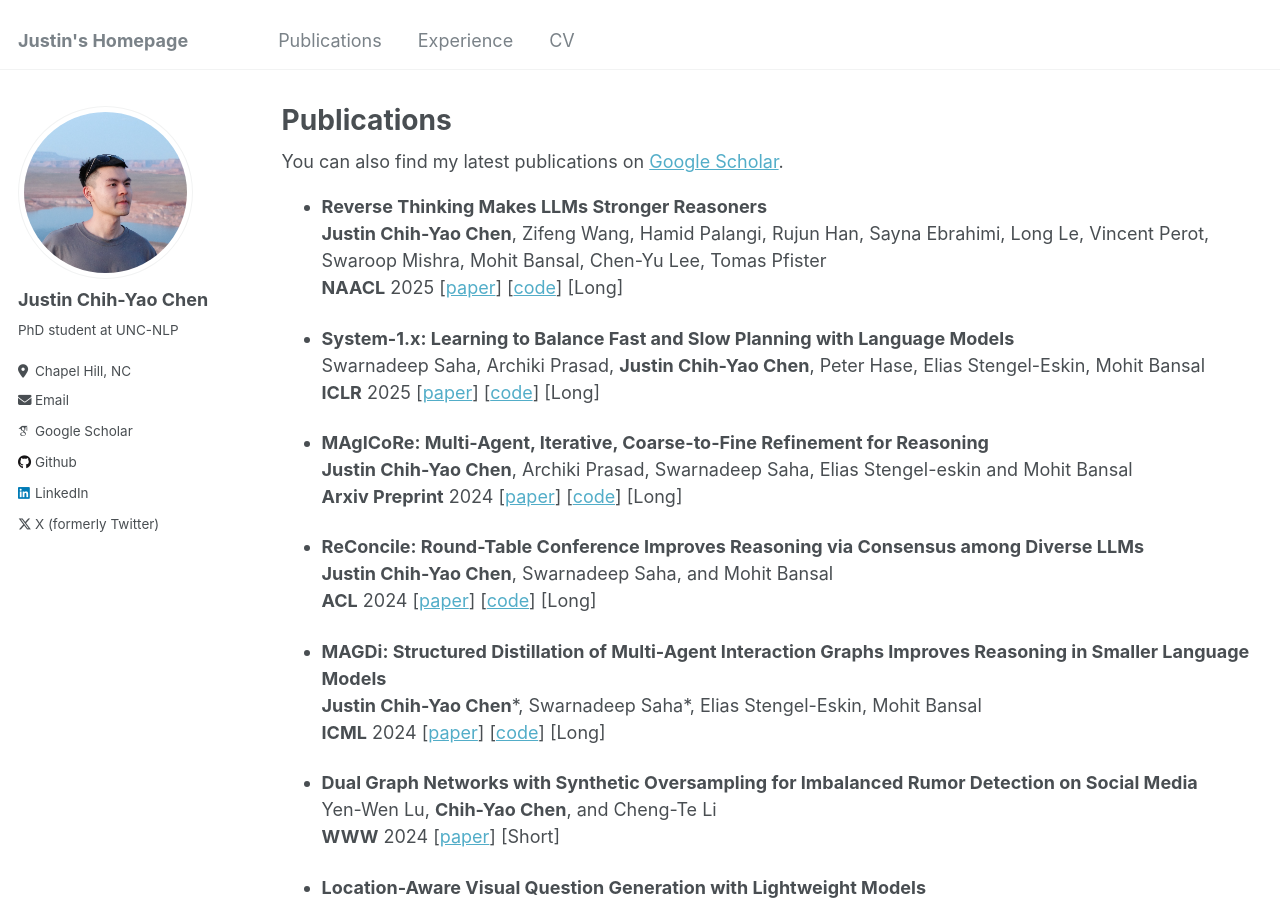
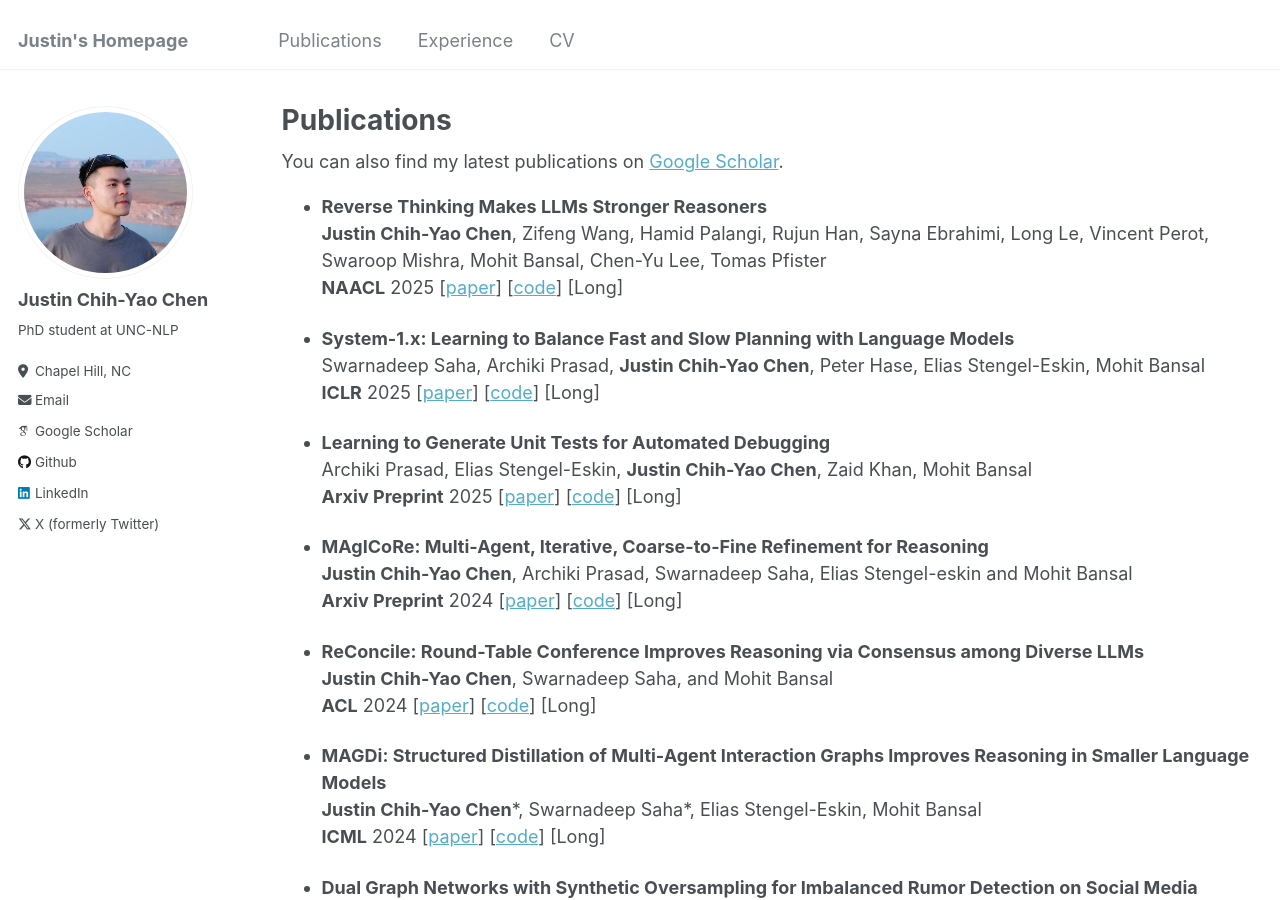
Before and after one commit to dinobby/dinobby.github.io, a Jekyll site: the page built from _pages/publications.md, in a window 1280 px wide and 900 px high. Built offline with Jekyll 4.4.1, drawn with Linux system fonts in a browser that asks for light colours; some web fonts are replaced.

Commit message:
Update publications.md

```diff
--- a/_pages/publications.md
+++ b/_pages/publications.md
@@ -12,11 +12,15 @@ author_profile: true
 {% include base_path %}
 * **Reverse Thinking Makes LLMs Stronger Reasoners**
 **Justin Chih-Yao Chen**, Zifeng Wang, Hamid Palangi, Rujun Han, Sayna Ebrahimi, Long Le, Vincent Perot, Swaroop Mishra, Mohit Bansal, Chen-Yu Lee, Tomas Pfister\
-**NAACL** 2025 [[paper]([https://arxiv.org/abs/2409.12147](https://arxiv.org/abs/2411.19865))] [[code](https://github.com/google-research/google-research/tree/master/RevThink)] [Long]
+**NAACL** 2025 [[paper](https://arxiv.org/abs/2409.12147)] [[code](https://github.com/google-research/google-research/tree/master/RevThink)] [Long]
 
 * **System-1.x: Learning to Balance Fast and Slow Planning with Language Models**
 Swarnadeep Saha, Archiki Prasad, **Justin Chih-Yao Chen**, Peter Hase, Elias Stengel-Eskin, Mohit Bansal\
 **ICLR** 2025 [[paper](https://arxiv.org/abs/2407.14414)] [[code](https://github.com/swarnaHub/System-1.x)] [Long]
+
+* **Learning to Generate Unit Tests for Automated Debugging**
+Archiki Prasad, Elias Stengel-Eskin, **Justin Chih-Yao Chen**, Zaid Khan, Mohit Bansal\
+**Arxiv Preprint** 2025 [[paper](https://arxiv.org/abs/2502.01619)] [[code](https://github.com/archiki/UTGenDebug)] [Long]
 
 * **MAgICoRe: Multi-Agent, Iterative, Coarse-to-Fine Refinement for Reasoning**
 **Justin Chih-Yao Chen**, Archiki Prasad, Swarnadeep Saha, Elias Stengel-eskin and Mohit Bansal\
```
